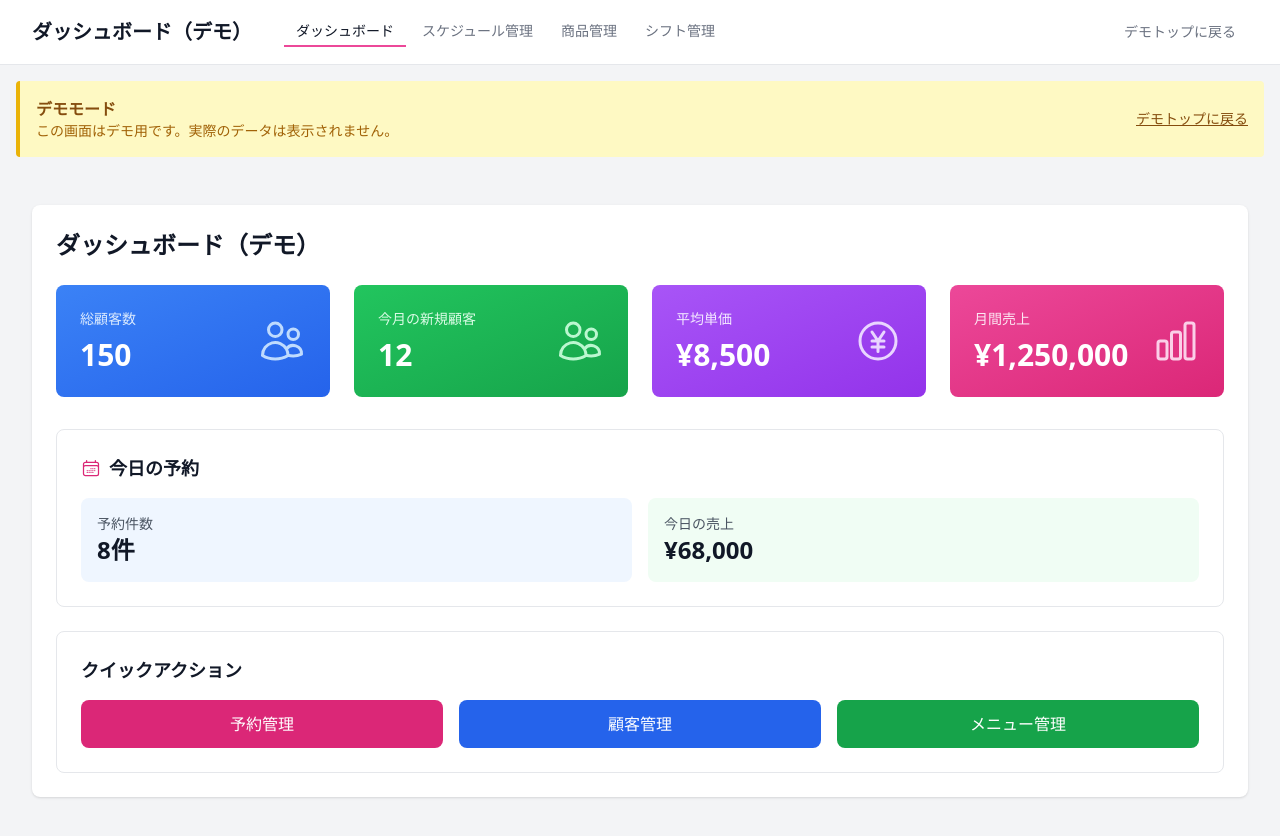
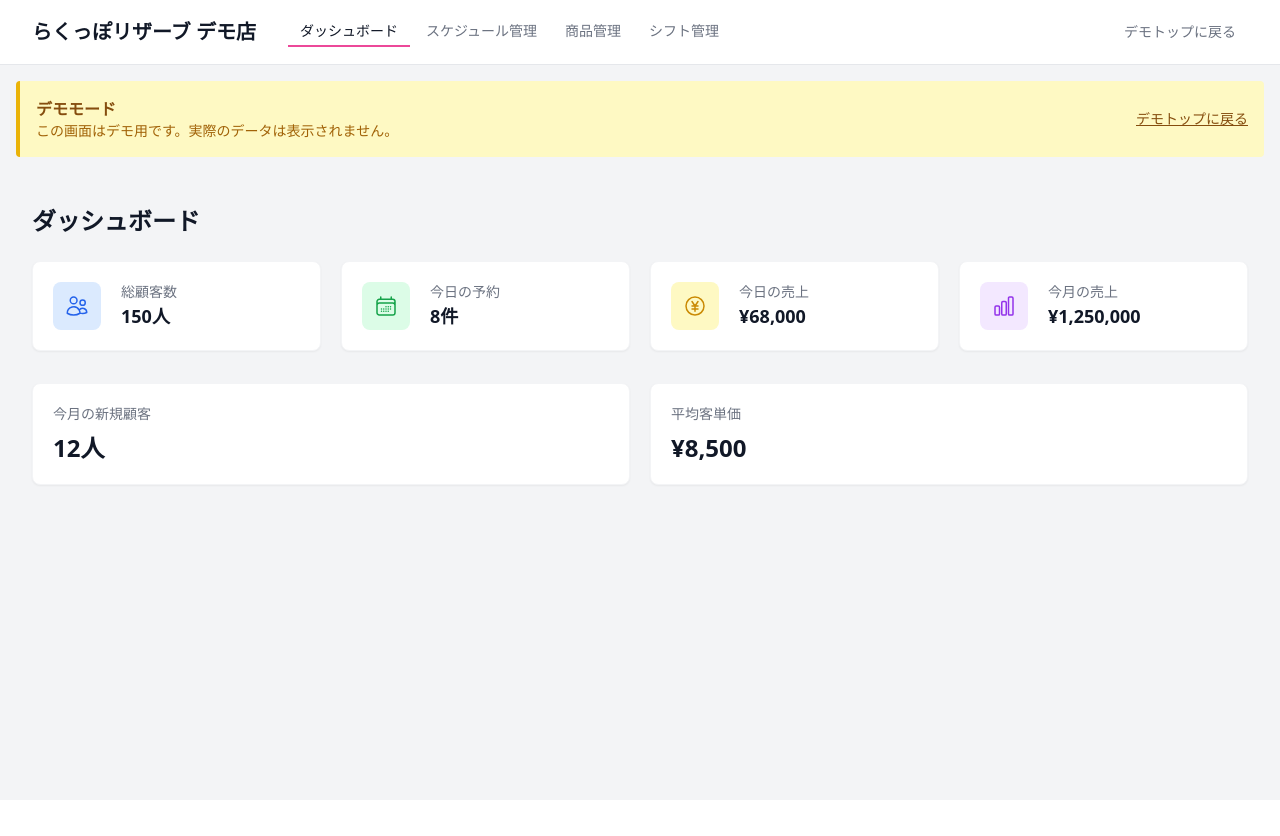
Before and after one commit to takasakimo/beauty-salon-line-bot, a Next.js app: page /demo/admin/dashboard in a window 1280 px wide. Shown: the top 836 px of the page. After the commit the page ends 800 px from the top, so only its background shows below. Built offline with nearby package versions, Linux system fonts and the light colour scheme.

Commit message:
デモ画面のダッシュボードを本番環境と同じレイアウトに統一

```diff
--- a/app/demo/admin/dashboard/page.tsx
+++ b/app/demo/admin/dashboard/page.tsx
@@ -23,7 +23,10 @@ const mockStats = {
 export default function DemoAdminDashboard() {
   return (
     <div className="min-h-screen bg-gray-100">
-      <AdminNav currentPath="/demo/admin/dashboard" title="ダッシュボード（デモ）" />
+      <AdminNav
+        currentPath="/demo/admin/dashboard"
+        tenantName={mockStats.tenantName}
+      />
 
       {/* デモバナー */}
       <div className="bg-yellow-100 border-l-4 border-yellow-500 p-4 mx-4 mt-4 rounded">
@@ -41,99 +44,143 @@ export default function DemoAdminDashboard() {
         </div>
       </div>
 
-      <div className="max-w-7xl mx-auto py-6 sm:px-6 lg:px-8">
+      <main className="max-w-7xl mx-auto py-6 sm:px-6 lg:px-8">
         <div className="px-4 py-6 sm:px-0">
-          <div className="bg-white shadow rounded-lg p-6">
-            <h2 className="text-2xl font-bold text-gray-900 mb-6">ダッシュボード（デモ）</h2>
+          <h2 className="text-2xl font-bold text-gray-900 mb-6">ダッシュボード</h2>
 
-            {/* 統計カード */}
-            <div className="grid grid-cols-1 md:grid-cols-2 lg:grid-cols-4 gap-6 mb-8">
-              <div className="bg-gradient-to-br from-blue-500 to-blue-600 rounded-lg p-6 text-white">
-                <div className="flex items-center justify-between">
-                  <div>
-                    <p className="text-blue-100 text-sm">総顧客数</p>
-                    <p className="text-3xl font-bold mt-2">{mockStats.totalCustomers}</p>
+          <div className="grid grid-cols-1 gap-5 sm:grid-cols-2 lg:grid-cols-4 mb-8">
+            <Link
+              href="/demo/admin/customers"
+              className="bg-white overflow-hidden shadow-sm rounded-lg border border-gray-100 hover:shadow-md transition-shadow cursor-pointer"
+            >
+              <div className="p-5">
+                <div className="flex items-center">
+                  <div className="flex-shrink-0">
+                    <div className="w-12 h-12 bg-blue-100 rounded-lg flex items-center justify-center">
+                      <UsersIcon className="w-6 h-6 text-blue-600" />
+                    </div>
                   </div>
-                  <UsersIcon className="h-12 w-12 text-blue-200" />
+                  <div className="ml-5 w-0 flex-1">
+                    <dl>
+                      <dt className="text-sm font-medium text-gray-500 truncate">
+                        総顧客数
+                      </dt>
+                      <dd className="text-lg font-semibold text-gray-900">
+                        {mockStats.totalCustomers}人
+                      </dd>
+                    </dl>
+                  </div>
                 </div>
               </div>
+            </Link>
 
-              <div className="bg-gradient-to-br from-green-500 to-green-600 rounded-lg p-6 text-white">
-                <div className="flex items-center justify-between">
-                  <div>
-                    <p className="text-green-100 text-sm">今月の新規顧客</p>
-                    <p className="text-3xl font-bold mt-2">{mockStats.newCustomersMonth}</p>
+            <Link
+              href="/demo/admin/reservations"
+              className="bg-white overflow-hidden shadow-sm rounded-lg border border-gray-100 hover:shadow-md transition-shadow cursor-pointer"
+            >
+              <div className="p-5">
+                <div className="flex items-center">
+                  <div className="flex-shrink-0">
+                    <div className="w-12 h-12 bg-green-100 rounded-lg flex items-center justify-center">
+                      <CalendarDaysIcon className="w-6 h-6 text-green-600" />
+                    </div>
                   </div>
-                  <UsersIcon className="h-12 w-12 text-green-200" />
+                  <div className="ml-5 w-0 flex-1">
+                    <dl>
+                      <dt className="text-sm font-medium text-gray-500 truncate">
+                        今日の予約
+                      </dt>
+                      <dd className="text-lg font-semibold text-gray-900">
+                        {mockStats.todayReservations}件
+                      </dd>
+                    </dl>
+                  </div>
                 </div>
               </div>
+            </Link>
 
-              <div className="bg-gradient-to-br from-purple-500 to-purple-600 rounded-lg p-6 text-white">
-                <div className="flex items-center justify-between">
-                  <div>
-                    <p className="text-purple-100 text-sm">平均単価</p>
-                    <p className="text-3xl font-bold mt-2">¥{mockStats.averageSpending.toLocaleString()}</p>
+            <Link
+              href="/demo/admin/sales"
+              className="bg-white overflow-hidden shadow-sm rounded-lg border border-gray-100 hover:shadow-md transition-shadow cursor-pointer"
+            >
+              <div className="p-5">
+                <div className="flex items-center">
+                  <div className="flex-shrink-0">
+                    <div className="w-12 h-12 bg-yellow-100 rounded-lg flex items-center justify-center">
+                      <CurrencyYenIcon className="w-6 h-6 text-yellow-600" />
+                    </div>
                   </div>
-                  <CurrencyYenIcon className="h-12 w-12 text-purple-200" />
+                  <div className="ml-5 w-0 flex-1">
+                    <dl>
+                      <dt className="text-sm font-medium text-gray-500 truncate">
+                        今日の売上
+                      </dt>
+                      <dd className="text-lg font-semibold text-gray-900">
+                        ¥{mockStats.todaySales.toLocaleString()}
+                      </dd>
+                    </dl>
+                  </div>
                 </div>
               </div>
+            </Link>
 
-              <div className="bg-gradient-to-br from-pink-500 to-pink-600 rounded-lg p-6 text-white">
-                <div className="flex items-center justify-between">
-                  <div>
-                    <p className="text-pink-100 text-sm">月間売上</p>
-                    <p className="text-3xl font-bold mt-2">¥{mockStats.monthlySales.toLocaleString()}</p>
+            <Link
+              href="/demo/admin/sales"
+              className="bg-white overflow-hidden shadow-sm rounded-lg border border-gray-100 hover:shadow-md transition-shadow cursor-pointer"
+            >
+              <div className="p-5">
+                <div className="flex items-center">
+                  <div className="flex-shrink-0">
+                    <div className="w-12 h-12 bg-purple-100 rounded-lg flex items-center justify-center">
+                      <ChartBarIcon className="w-6 h-6 text-purple-600" />
+                    </div>
                   </div>
-                  <ChartBarIcon className="h-12 w-12 text-pink-200" />
+                  <div className="ml-5 w-0 flex-1">
+                    <dl>
+                      <dt className="text-sm font-medium text-gray-500 truncate">
+                        今月の売上
+                      </dt>
+                      <dd className="text-lg font-semibold text-gray-900">
+                        ¥{mockStats.monthlySales.toLocaleString()}
+                      </dd>
+                    </dl>
+                  </div>
                 </div>
               </div>
-            </div>
+            </Link>
+          </div>
 
-            {/* 今日の予約 */}
-            <div className="bg-white border border-gray-200 rounded-lg p-6 mb-6">
-              <h3 className="text-lg font-semibold text-gray-900 mb-4 flex items-center">
-                <CalendarDaysIcon className="h-5 w-5 mr-2 text-pink-600" />
-                今日の予約
-              </h3>
-              <div className="grid grid-cols-1 md:grid-cols-2 gap-4">
-                <div className="bg-blue-50 p-4 rounded-lg">
-                  <p className="text-sm text-gray-600">予約件数</p>
-                  <p className="text-2xl font-bold text-gray-900">{mockStats.todayReservations}件</p>
-                </div>
-                <div className="bg-green-50 p-4 rounded-lg">
-                  <p className="text-sm text-gray-600">今日の売上</p>
-                  <p className="text-2xl font-bold text-gray-900">¥{mockStats.todaySales.toLocaleString()}</p>
-                </div>
+          <div className="grid grid-cols-1 gap-5 sm:grid-cols-2">
+            <Link
+              href="/demo/admin/customers"
+              className="bg-white overflow-hidden shadow-sm rounded-lg border border-gray-100 hover:shadow-md transition-shadow cursor-pointer"
+            >
+              <div className="p-5">
+                <h3 className="text-sm font-medium text-gray-500 mb-2">
+                  今月の新規顧客
+                </h3>
+                <p className="text-2xl font-bold text-gray-900">
+                  {mockStats.newCustomersMonth}人
+                </p>
               </div>
-            </div>
+            </Link>
 
-            {/* クイックアクション */}
-            <div className="bg-white border border-gray-200 rounded-lg p-6">
-              <h3 className="text-lg font-semibold text-gray-900 mb-4">クイックアクション</h3>
-              <div className="grid grid-cols-1 md:grid-cols-3 gap-4">
-                <Link
-                  href="/demo/admin/reservations"
-                  className="bg-pink-600 hover:bg-pink-700 text-white font-medium py-3 px-6 rounded-lg text-center transition-colors"
-                >
-                  予約管理
-                </Link>
-                <Link
-                  href="/demo/admin/customers"
-                  className="bg-blue-600 hover:bg-blue-700 text-white font-medium py-3 px-6 rounded-lg text-center transition-colors"
-                >
-                  顧客管理
-                </Link>
-                <Link
-                  href="/demo/admin/menus"
-                  className="bg-green-600 hover:bg-green-700 text-white font-medium py-3 px-6 rounded-lg text-center transition-colors"
-                >
-                  メニュー管理
-                </Link>
+            <Link
+              href="/demo/admin/reservations"
+              className="bg-white overflow-hidden shadow-sm rounded-lg border border-gray-100 hover:shadow-md transition-shadow cursor-pointer"
+            >
+              <div className="p-5">
+                <h3 className="text-sm font-medium text-gray-500 mb-2">
+                  平均客単価
+                </h3>
+                <p className="text-2xl font-bold text-gray-900">
+                  ¥{mockStats.averageSpending.toLocaleString()}
+                </p>
               </div>
-            </div>
+            </Link>
           </div>
         </div>
-      </div>
+      </main>
     </div>
   );
 }
```
